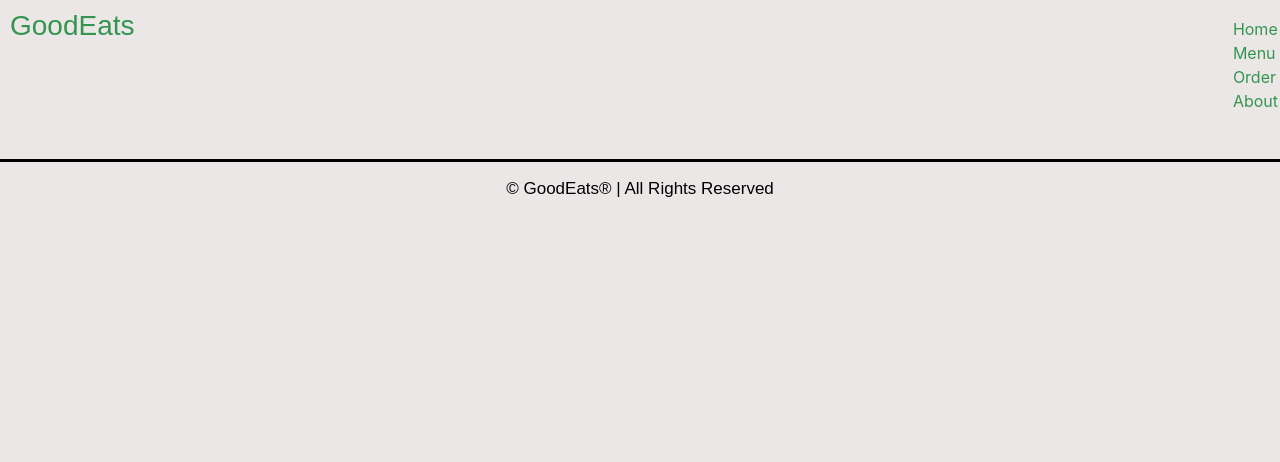
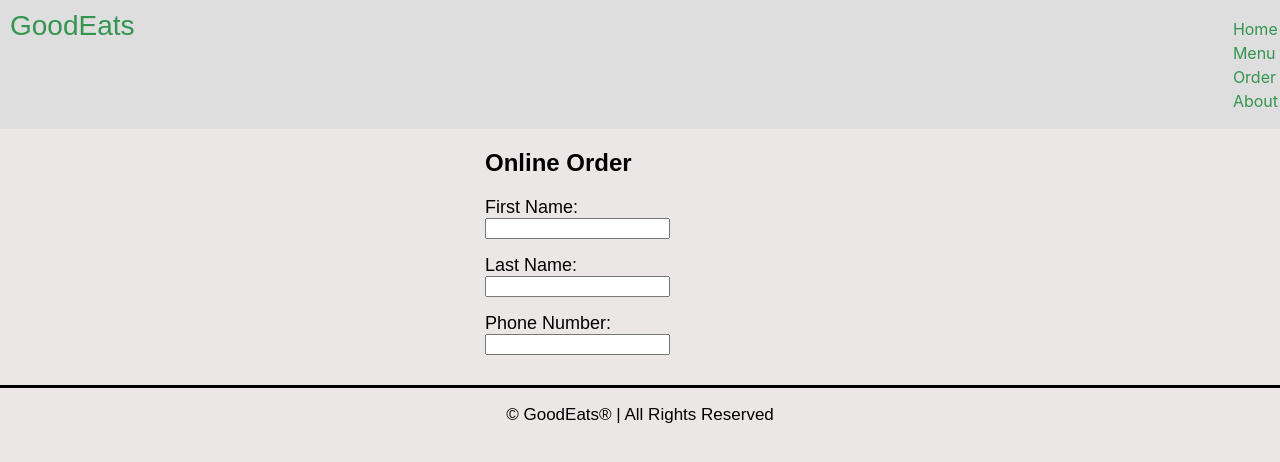
Before and after one commit to PrimeCoder05/good-eats, a React (Create React App) app: page /order in a window 1280 px wide. Shown: the top 462 px of the page. Built offline with nearby package versions, Linux system fonts and the light colour scheme; a web font is replaced by a local one.

Commit message:
Add porder page with form

```diff
--- a/src/App.css
+++ b/src/App.css
@@ -21,10 +21,6 @@ h1 a:visited{
 	color: #33954f;
 }
 
-/* h2 {
-
-} */
-
 em {
 	font-weight: 500;
 	color: white;
@@ -34,6 +30,7 @@ nav {
 	display: flex;
 	justify-content: space-between;
 	align-items: baseline;
+	background-color: #dfdede;
 }
 
 ul {
@@ -63,6 +60,12 @@ main a {
 	text-decoration: none;
 	color: white;
 	background-color: #67aa7a;
+}
+
+label {
+	display: block;
+	margin-top: 1rem;
+	font-size: 18px;
 }
 
 section em{
--- a/src/App.js
+++ b/src/App.js
@@ -4,6 +4,7 @@ import Navbar from './Navbar';
 import Home from './Home';
 import About from './About';
 import Footer from './Footer';
+import Order from './Order';
 
 function App() {
 	return (
@@ -12,7 +13,7 @@ function App() {
 			<Routes>
 				<Route path="/" element={<Home />} />
 				<Route path="/menu" />
-				<Route path="/order" />
+				<Route path="/order" element={<Order />} />
 				<Route path="/about" element={<About />} />
 			</Routes>
 			{<Footer />}
--- /dev/null
+++ b/src/Order.js
@@ -0,0 +1,22 @@
+export default function Order() {
+	return (
+		<>
+			<div className="wrapper">
+				<h2>Online Order</h2>
+				<form>
+					<label htmlFor="first-name">First Name:</label>
+					<input type="text" name="first-name" id="first-name" autoComplete="given-name" required />
+
+					<label htmlFor="last-name">Last Name:</label>
+					<input type="text" name="last-name" id="last-name" autoComplete="family-name" required />
+
+					<label htmlFor="phone-number">Phone Number:</label>
+					<input type="tel" name="phone-number" id="phone-number" required />
+
+
+				</form>
+			</div>
+
+		</>
+	);
+}
```
